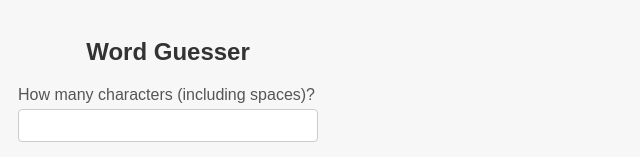
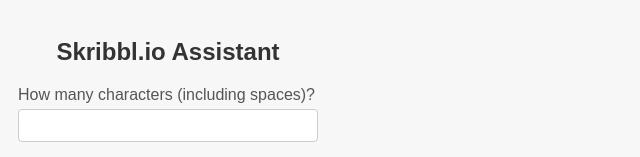
Before and after one commit to Perry5596/skribbl.io_bot, a plain HTML site: page popup.html in a window 1280 px wide. Shown: the top 157 px of the page, without its empty margins (0-640 px from the left). Drawn offline with Linux system fonts and the light colour scheme.

Commit message:
Changed index.html name, changed name of program

```diff
--- a/index.html
+++ b/popup.html
@@ -3,11 +3,11 @@
 <head>
     <meta charset="UTF-8">
     <meta name="viewport" content="width=device-width, initial-scale=1.0">
-    <title>Word Guesser</title>
+    <title>Skribbl.io Assistant</title>
     <link rel="stylesheet" href="style.css">
 </head>
 <body>
-    <h2>Word Guesser</h2>
+    <h2>Skribbl.io Assistant</h2>
     <div>
         <label for="wordLength">How many characters (including spaces)? </label>
         <input type="number" id="wordLength" onchange="setLength()">
```
